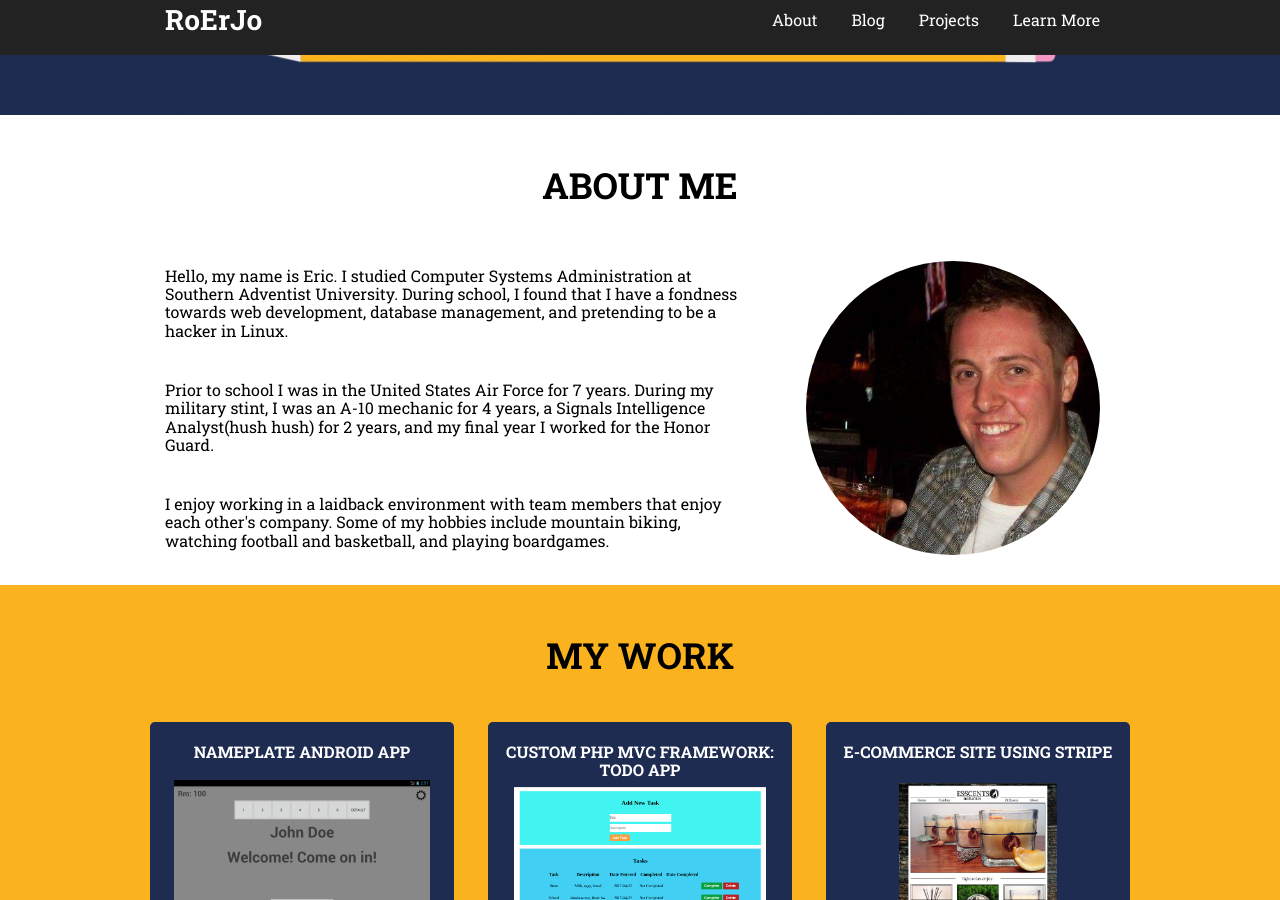
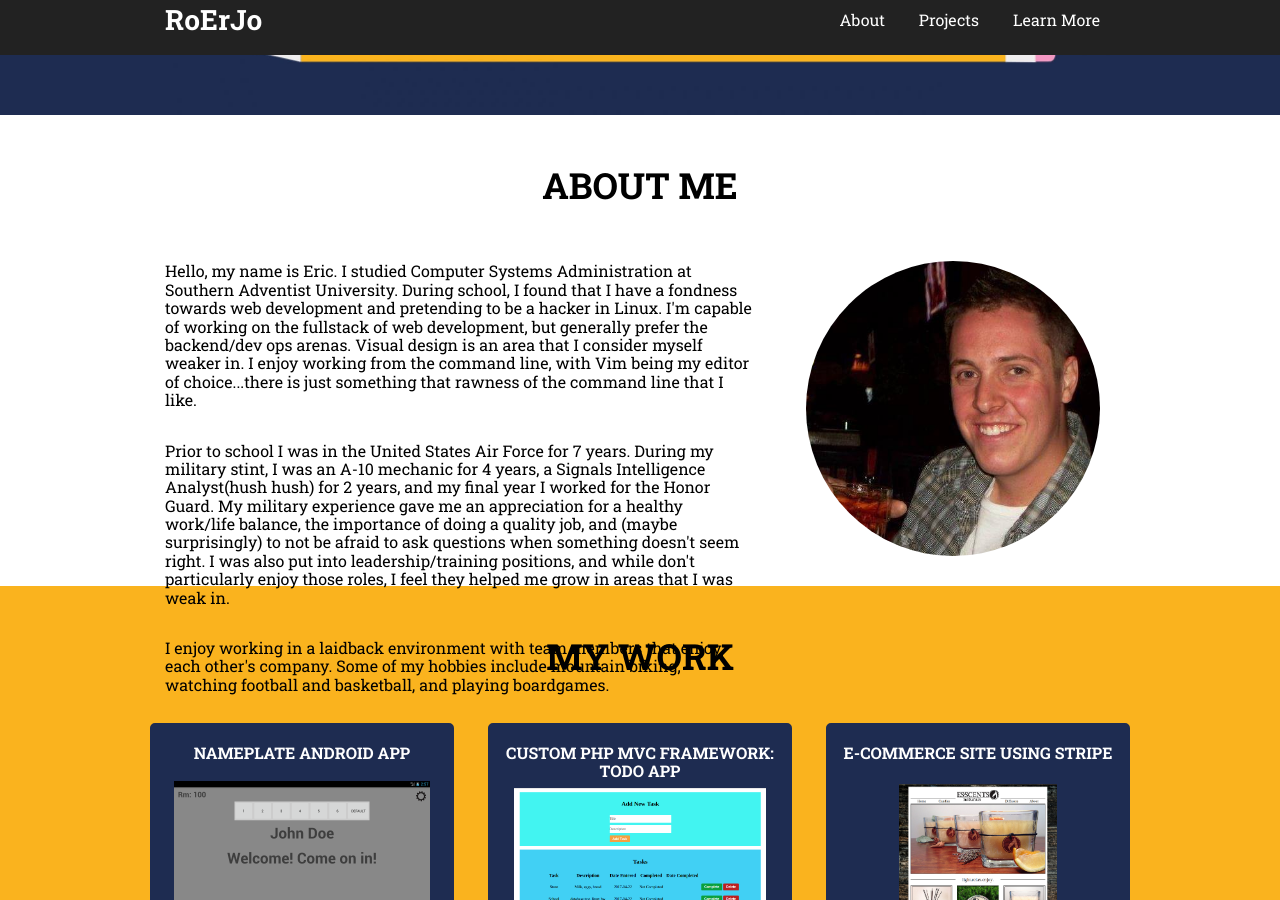
Before and after one commit to roerjo/roerjo.me, a Jekyll site: the page index.html, which Jekyll copies as it is, in a window 1280 px wide and 900 px high, scrolled down 470 px. Built offline with Jekyll 4.4.1, drawn with Linux system fonts in a browser that asks for light colours.

Commit message:
update about me

```diff
--- a/index.html
+++ b/index.html
@@ -20,6 +21,7 @@
             }
         }
     </script>
+
 </head>
 <body>
 
@@ -29,7 +31,6 @@
             <nav>
                 <ul class="" id="navbar">
                     <li><a href="/#about">About</a></li>
-                    <li><a href="/blog">Blog</a></li>
                     <li><a href="/#work">Projects</a></li>
                     <li><a href="/#moreAbout">Learn More</a></li>
                     <li class="icon"><a href="javascript:void(0);" onclick="showMenu()">&#9776;</a></li>
@@ -37,7 +38,6 @@
             </nav>
             <ul class="hiddenNav" id="responsive">
                     <li><a href="/#about">About</a></li>
-                    <li><a href="/blog">Blog</a></li>
                     <li><a href="/#work">Projects</a></li>
                     <li><a href="/#moreAbout">Learn More</a></li>
             </ul>
@@ -52,9 +52,9 @@
         <h2>About me</h2>
         <div class="container">
             <div class="text">
-                <p>Hello, my name is Eric. I studied Computer Systems Administration at Southern Adventist University. During school, I found that I have a fondness towards web development, database management, and pretending to be a hacker in Linux.</p>
+                <p>Hello, my name is Eric. I studied Computer Systems Administration at Southern Adventist University. During school, I found that I have a fondness towards web development and pretending to be a hacker in Linux. I'm capable of working on the fullstack of web development, but generally prefer the backend/dev ops arenas. Visual design is an area that I consider myself weaker in. I enjoy working from the command line, with Vim being my editor of choice...there is just something that rawness of the command line that I like.</p>
 
-                <p>Prior to school I was in the United States Air Force for 7 years. During my military stint, I was an A-10 mechanic for 4 years, a Signals Intelligence Analyst(hush hush) for 2 years, and my final year I worked for the Honor Guard.</p>
+                <p>Prior to school I was in the United States Air Force for 7 years. During my military stint, I was an A-10 mechanic for 4 years, a Signals Intelligence Analyst(hush hush) for 2 years, and my final year I worked for the Honor Guard. My military experience gave me an appreciation for a healthy work/life balance, the importance of doing a quality job, and (maybe surprisingly) to not be afraid to ask questions when something doesn't seem right. I was also put into leadership/training positions, and while don't particularly enjoy those roles, I feel they helped me grow in areas that I was weak in.</p>
 
                 <p>I enjoy working in a laidback environment with team members that enjoy each other's company. Some of my hobbies include mountain biking, watching football and basketball, and playing boardgames.</p>
             </div>
@@ -143,11 +143,11 @@
         </div>
     </section>
 
-      <footer class="footer" id="footer">
+    <footer class="footer" id="footer">
       <div class="container">
           <p>&copy; 2017 RoErJo</p>
       </div>
-  </footer>
+    </footer>
 
 </body>
 <script>
```
Also changed, not shown: other parts of index.html (+2 -1 lines).
